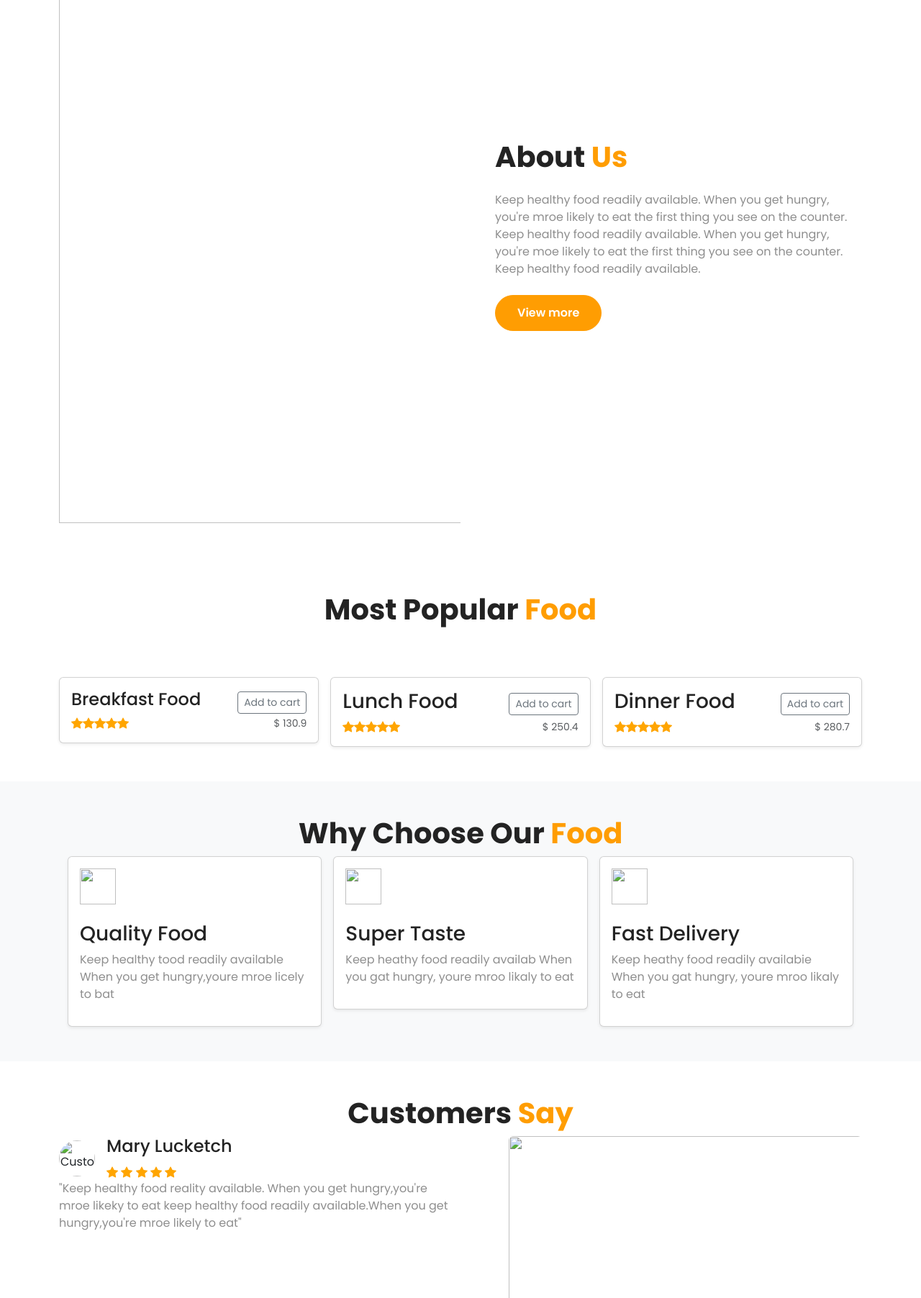
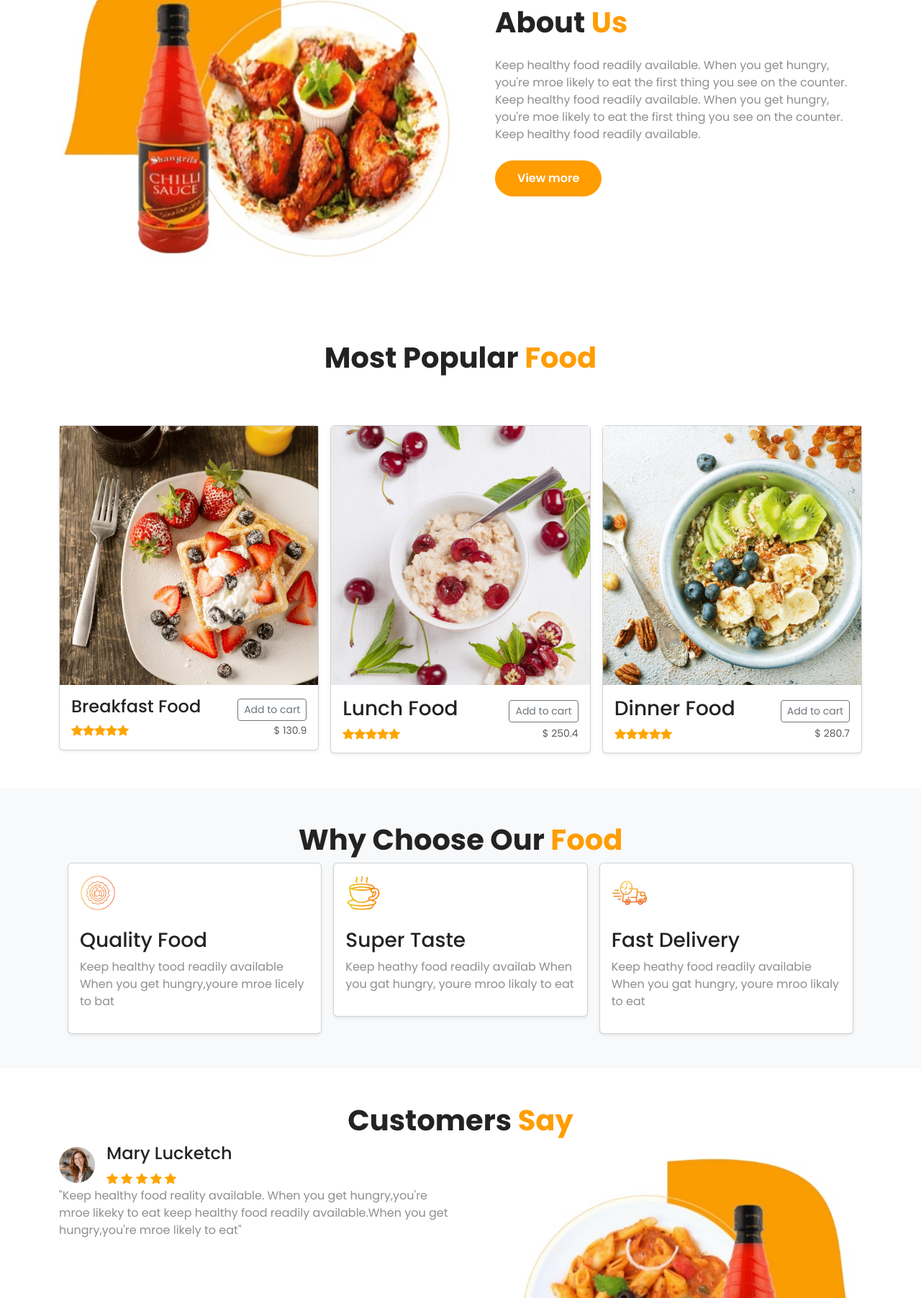
Before and after one commit to isro37/agbo_israel_projet-cuisine_groupe_1, a plain HTML site: page index.html in a window 1280 px wide. Shown: the part 996-2800 px from the top of the page at 72% size. Drawn offline with nearby package versions, Linux system fonts and the light colour scheme.

Commit message:
ajout d'image

```diff
--- a/index.html
+++ b/index.html
@@ -1,4 +1,4 @@
-DOCTYPE html>
+
 <html lang="en">
 <head>
     <meta charset="UTF-8">
@@ -40,7 +40,7 @@ DOCTYPE html>
         }
         .hero {
             padding: 200px 0;
-            background: url(./images/back.png) no-repeat top center;
+            background: url(Images/back[1].png) no-repeat top center;
         }
         .hero-content {
             padding-right: 50px;
@@ -77,8 +77,8 @@ DOCTYPE html>
                   <li class="nav-item"><a class="nav-link" href="#">Contact Us</a></li>
               </ul>
               <div class="ms-3">
-                  <img src="images/search.png" width="30">
-                  <img src="images/cart.png" width="20">
+                  <img src="Images/Loop.jpg" width="30">
+                  <img src="Images/Panier.jpg" width="20">
               </div>
           </div>
       </div>
@@ -105,7 +105,7 @@ DOCTYPE html>
  <section class="about py-5">
   <div class="container d-flex align-items-center justify-content-between">
           <div class="col-md-6">
-              <img src="./images/Plat3.png" width="800" class="img-fluid">
+              <img src="Images/gauche.jpg" width="800" class="img-fluid">
           </div>
           <div class="ms-5">
               <div class="text-start">
@@ -130,7 +130,7 @@ DOCTYPE html>
     <div class="row row-cols-1 row-cols-sm-2 row-cols-md-3 g-3">
         <div class="col">
           <div class="card shadow-sm">
-            <img src="./images/Plat 8.png" alt="" srcset=""></title><rect width="100%" height="100%" fill="#55595c"></rect><text x="50%" y="50%" fill="#eceeef" dy=".3em"></text></svg>
+            <img src="Images/Raisin.jpg" alt="" srcset=""></title><rect width="100%" height="100%" fill="#55595c"></rect><text x="50%" y="50%" fill="#eceeef" dy=".3em"></text></svg>
             <div class="card-body">
                 <div class="d-flex justify-content-between align-items-center">
                     <h4>Breakfast Food</h4>
@@ -159,7 +159,7 @@ DOCTYPE html>
             </div>
             <div class="col">
                 <div class="card shadow-sm">
-                  <img src="./images/Plat 8.png" alt="" srcset=""></title><rect width="100%" height="100%" fill="#55595c"></rect><text x="50%" y="50%" fill="#eceeef" dy=".3em"></text></svg>
+                  <img src="Images/Rouge.jpg" alt="" srcset=""></title><rect width="100%" height="100%" fill="#55595c"></rect><text x="50%" y="50%" fill="#eceeef" dy=".3em"></text></svg>
                   <div class="card-body">
                       <div class="d-flex justify-content-between align-items-center">
                           <h3>Lunch Food</h3>
@@ -188,7 +188,7 @@ DOCTYPE html>
                   </div>
                   <div class="col">
                     <div class="card shadow-sm">
-                      <img src="./images/Plat 8.png" alt="" srcset=""><title>Placeholder</title><rect width="100%" height="100%" fill="#55595c"></rect><text x="50%" y="50%" fill="#eceeef" dy=".3em"></text></svg>
+                      <img src="Images/Diner.jpg" alt="" srcset=""><title>Placeholder</title><rect width="100%" height="100%" fill="#55595c"></rect><text x="50%" y="50%" fill="#eceeef" dy=".3em"></text></svg>
                       <div class="card-body">
                           <div class="d-flex justify-content-between align-items-center">
                               <h3>Dinner Food</h3>
@@ -228,7 +228,7 @@ DOCTYPE html>
             <div class="col">
                 <div class="card shadow-sm">
                   <div class="card-body">
-                      <img class="mb-4" src="./images/Icone plat 5.png" width="50">
+                      <img class="mb-4" src="Images/Quality.jpg" width="50">
                   <h3>Quality Food</h3>
                     <p class="card-text">Keep healthy tood readily available When you get hungry,youre mroe licely to bat</p>
                     <div class="d-flex justify-content-between align-items-center">
@@ -239,7 +239,7 @@ DOCTYPE html>
             <div class="col">
                 <div class="card shadow-sm">
                   <div class="card-body">
-                      <img class="mb-4" src="./images/Incone café.png" width="50">
+                      <img class="mb-4" src="Images/Super.jpg" width="50">
                   <h3>Super Taste</h3>
                     <p class="card-text">Keep heathy food readily availab When you gat hungry, youre mroo likaly to eat</p>
                     <div class="d-flex justify-content-between align-items-center">
@@ -250,7 +250,7 @@ DOCTYPE html>
               <div class="col">
                 <div class="card shadow-sm">
                   <div class="card-body">
-                      <img class="mb-4" src="./images/Délivery-removebg-preview.png" width="50">
+                      <img class="mb-4" src="Images/Fast.jpg" width="50">
                   <h3>Fast Delivery</h3>
                     <p class="card-text">Keep heathy food readily availabie When you gat hungry, youre mroo likaly to eat</p>
                     <div class="d-flex justify-content-between align-items-center">
@@ -271,7 +271,7 @@ DOCTYPE html>
     <div class="col-md-6">
       <div class="testimonial">
         <div class="customer-info d-flex align-items-center">
-          <img src=".images/deli.png" alt="Customer" class="rounded-circle" width="50">
+          <img src="Images/MArie.jpg" alt="Customer" class="rounded-circle" width="50">
           <div class="customer-details ms-3">
             <h4>Mary Lucketch</h4>
             <svg xmlns="http://www.w3.org/2000/svg" width="16" height="16" fill="orange" class="bi bi-star-fill" viewBox="0 0 16 16">
@@ -292,7 +292,7 @@ DOCTYPE html>
     </div>
     <div class="col-md-6">
         <div class="hero-image">
-          <img src="./images/Plat 4.png" class="rounded float-end" width="500">
+          <img src="Images/Droite.jpg" class="rounded float-end" width="500">
         </div>
     </div>
   </div>
```
Also changed, not shown: Images/Diner.jpg (added), Images/Droite.jpg (added), Images/Fast.jpg (added), Images/Loop.jpg (added), Images/MArie.jpg (added), Images/Panier.jpg (added), Images/Panier.png (deleted), Images/Plat Gauche.png (deleted), Images/Plat complet.png (deleted), Images/Plat droit.png (deleted), Images/Quality.jpg (added), Images/Raisin.jpg (added), Images/Rouge.jpg (added), Images/Super.jpg (added), 4 more files.
